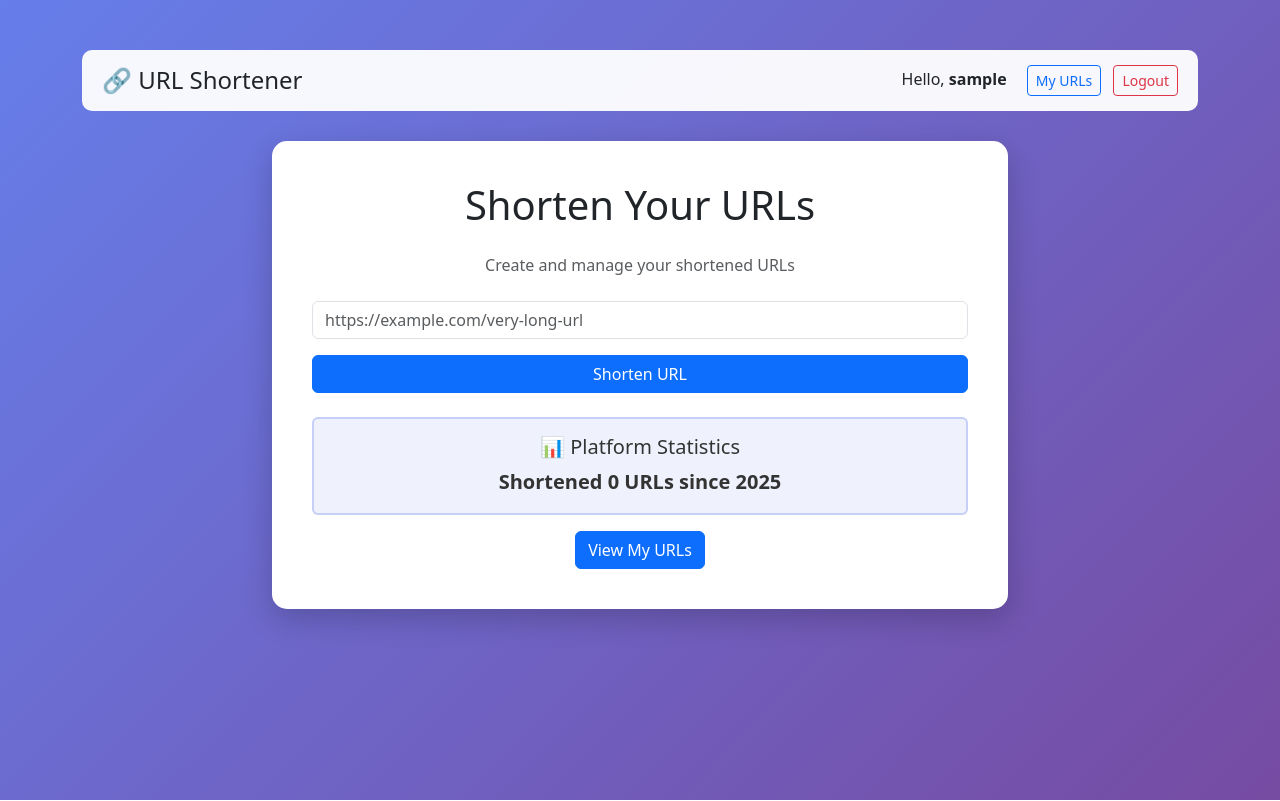
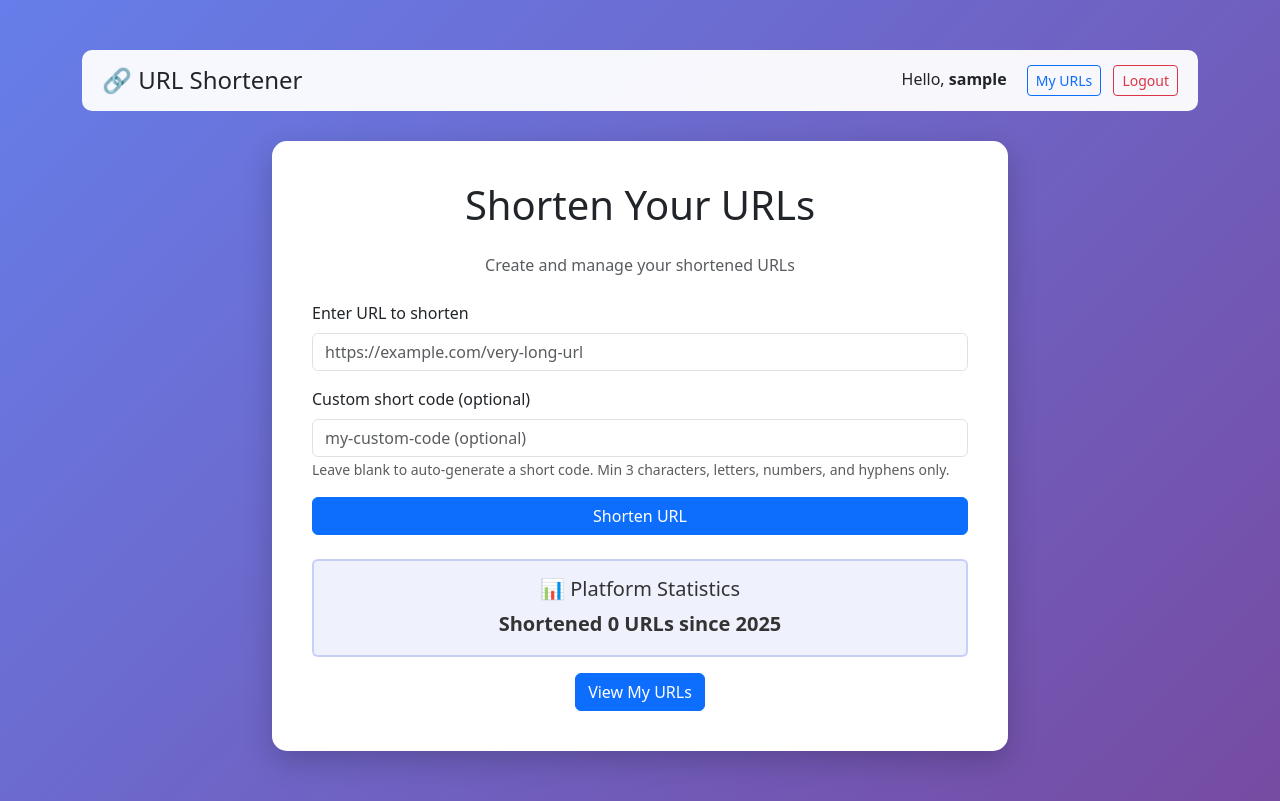
Before and after one commit to souravkhoso1/url-shortener, a Django app: page / in a window 1280 px wide. Run offline with Django 5.2, Linux system fonts and the light colour scheme; the visitor is signed in with stand-in values (Sample User, id 1); data that the repository does not hold is empty.

Commit message:
added feature to give custom short code while url shortening

```diff
--- a/shortener/forms.py
+++ b/shortener/forms.py
@@ -2,6 +2,8 @@
 from django import forms
 from django.contrib.auth.models import User
 from django.contrib.auth.forms import UserCreationForm, AuthenticationForm
+from .models import ShortenedURL
+import re
 
 
 class URLForm(forms.Form):
@@ -13,6 +15,37 @@ class URLForm(forms.Form):
             'required': True
         })
     )
+    custom_code = forms.CharField(
+        label='Custom short code (optional)',
+        required=False,
+        max_length=10,
+        widget=forms.TextInput(attrs={
+            'class': 'form-control',
+            'placeholder': 'my-custom-code (optional)',
+        })
+    )
+
+    def clean_custom_code(self):
+        custom_code = self.cleaned_data.get('custom_code')
+        if custom_code:
+            # Validate format: alphanumeric and hyphens only
+            if not re.match(r'^[a-zA-Z0-9-]+$', custom_code):
+                raise forms.ValidationError('Short code can only contain letters, numbers, and hyphens.')
+
+            # Check minimum length
+            if len(custom_code) < 3:
+                raise forms.ValidationError('Short code must be at least 3 characters long.')
+
+            # Check if already exists
+            if ShortenedURL.objects.filter(short_code=custom_code).exists():
+                raise forms.ValidationError('This short code is already taken. Please choose another.')
+
+            # Reserved words
+            reserved = ['admin', 'login', 'logout', 'register', 'my-urls', 'stats', 'api']
+            if custom_code.lower() in reserved:
+                raise forms.ValidationError('This short code is reserved. Please choose another.')
+
+        return custom_code
 
 
 class UserRegisterForm(UserCreationForm):
--- a/shortener/templates/shortener/home.html
+++ b/shortener/templates/shortener/home.html
@@ -76,7 +76,19 @@
                     <form method="post">
                         {% csrf_token %}
                         <div class="mb-3">
+                            <label for="{{ form.url.id_for_label }}" class="form-label">{{ form.url.label }}</label>
                             {{ form.url }}
+                            {% if form.url.errors %}
+                                <div class="text-danger mt-1">{{ form.url.errors }}</div>
+                            {% endif %}
+                        </div>
+                        <div class="mb-3">
+                            <label for="{{ form.custom_code.id_for_label }}" class="form-label">{{ form.custom_code.label }}</label>
+                            {{ form.custom_code }}
+                            {% if form.custom_code.errors %}
+                                <div class="text-danger mt-1">{{ form.custom_code.errors }}</div>
+                            {% endif %}
+                            <small class="form-text text-muted">Leave blank to auto-generate a short code. Min 3 characters, letters, numbers, and hyphens only.</small>
                         </div>
                         <button type="submit" class="btn btn-primary w-100">Shorten URL</button>
                     </form>
--- a/shortener/views.py
+++ b/shortener/views.py
@@ -20,22 +20,32 @@ def home(request):
         form = URLForm(request.POST)
         if form.is_valid():
             original_url = form.cleaned_data['url']
+            custom_code = form.cleaned_data.get('custom_code')
 
-            # Check if URL already exists for this user
-            existing = ShortenedURL.objects.filter(
-                original_url=original_url,
-                user=request.user
-            ).first()
-
-            if existing:
-                shortened = existing
-            else:
-                short_code = ShortenedURL.generate_short_code()
+            # If custom code provided, use it regardless of existing URLs
+            if custom_code:
+                short_code = custom_code
                 shortened = ShortenedURL.objects.create(
                     original_url=original_url,
                     short_code=short_code,
                     user=request.user
                 )
+            else:
+                # Check if URL already exists for this user
+                existing = ShortenedURL.objects.filter(
+                    original_url=original_url,
+                    user=request.user
+                ).first()
+
+                if existing:
+                    shortened = existing
+                else:
+                    short_code = ShortenedURL.generate_short_code()
+                    shortened = ShortenedURL.objects.create(
+                        original_url=original_url,
+                        short_code=short_code,
+                        user=request.user
+                    )
 
             short_url = request.build_absolute_uri(f'/{shortened.short_code}')
 
```
Also changed, not shown: 1 other file.
